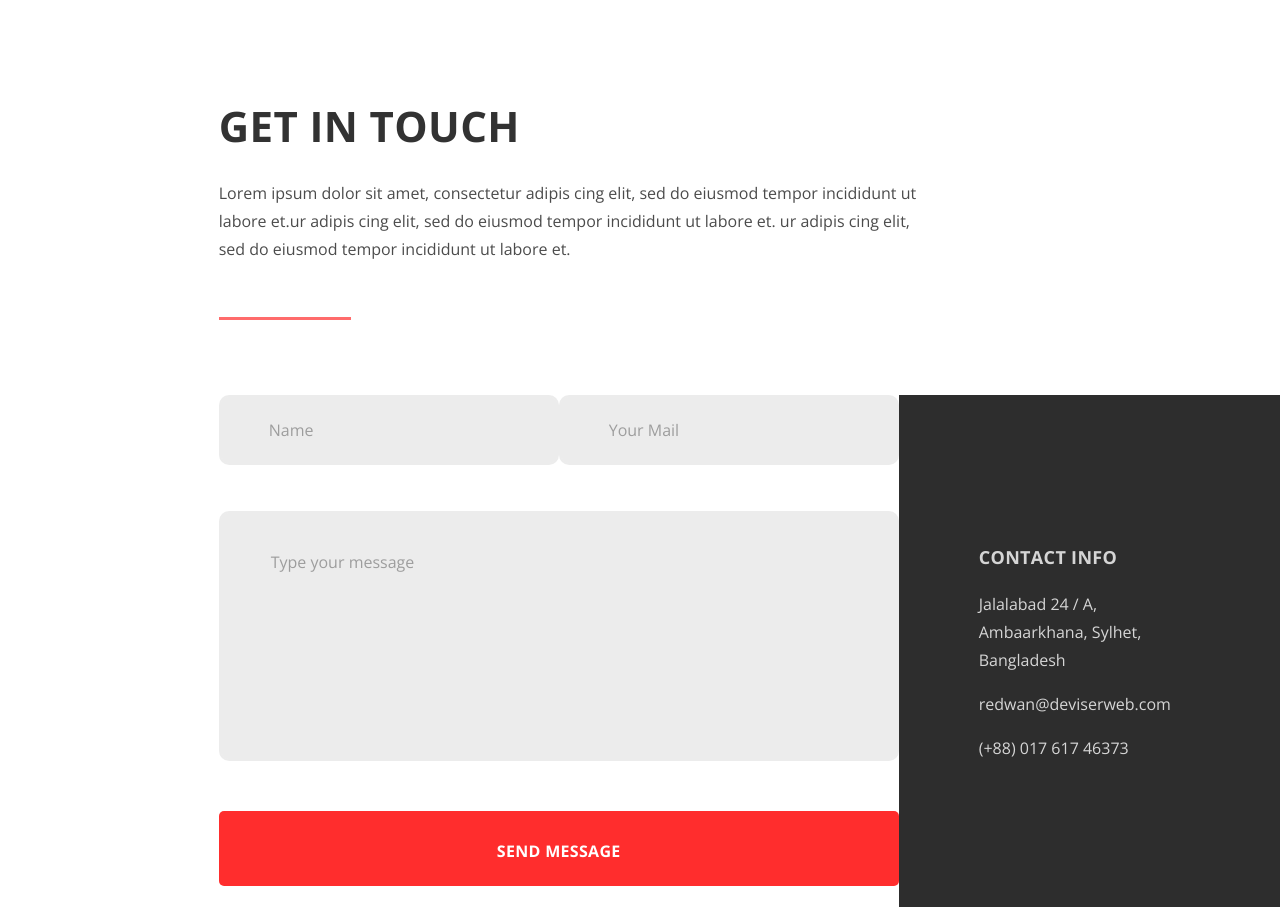
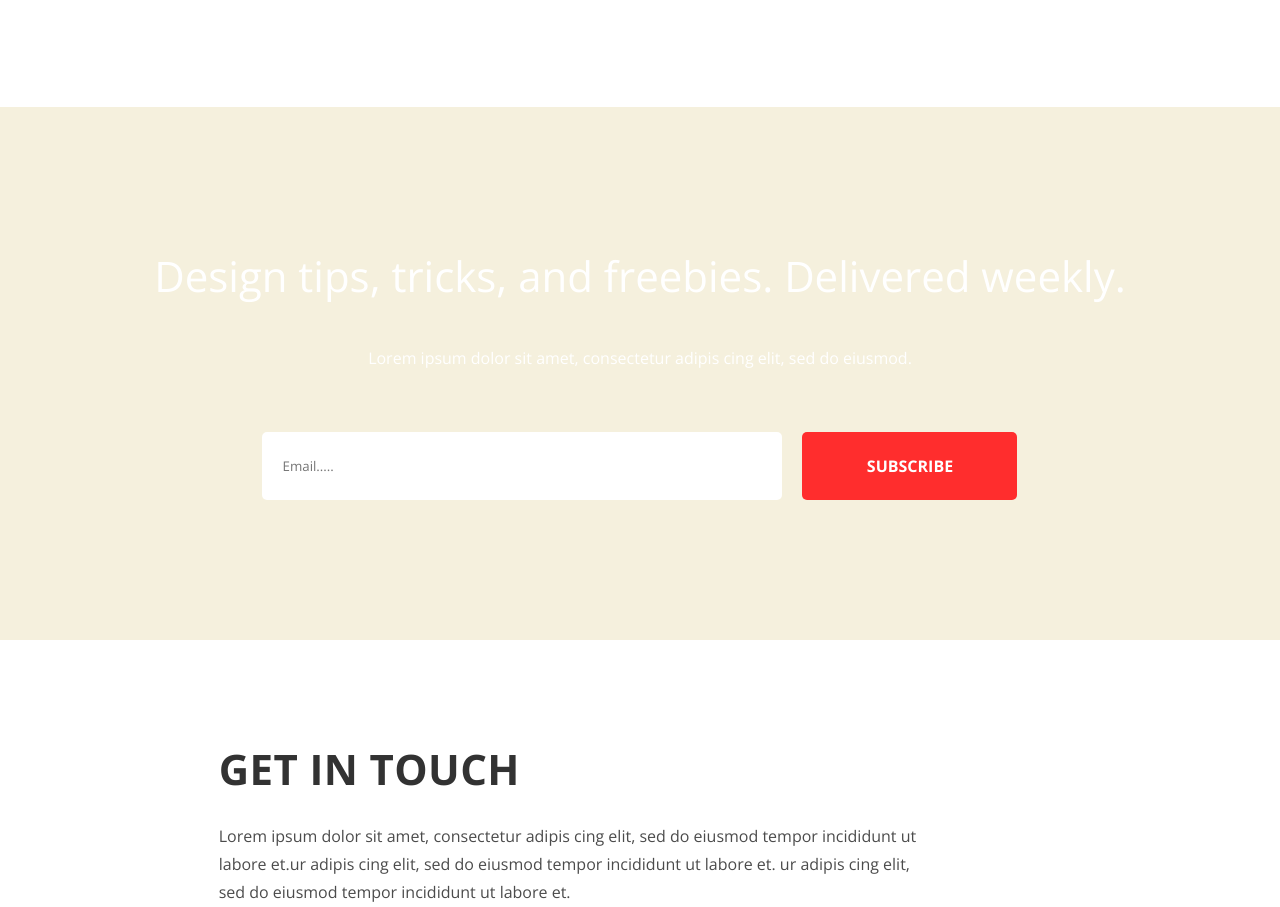
Before and after one commit to gnomi43/Agnecy_landing, a website: page index.html in a window 1280 px wide. Shown: the part 3284-4191 px from the top of the page. Drawn offline with nearby package versions, Linux system fonts and the light colour scheme.

Commit message:
add block subscribe

```diff
--- a/index.html
+++ b/index.html
@@ -159,6 +159,23 @@
             </div>
         </section>
 
+        <section class="subscribe">
+            <div class="subscribe__wrapper container">
+                <p class="subscribe__title">
+                    Design tips, tricks, and freebies. Delivered weekly.
+                </p>
+
+                <p class="subscribe__info">
+                    Lorem ipsum dolor sit amet, consectetur adipis cing elit, sed do eiusmod.
+                </p>
+
+                <form class="subscribe__form" action="https://echo.htmlacademy.ru/">
+                    <input class="subscribe__input" type="mail" name="mail" placeholder="Email.....">
+                    <button  class="subscribe__button" type="submit">subscribe</button>
+                </form>
+            </div>
+        </section>
+
         <section class="contact">
             <div class="contact__wrapper">
                 <div class="contact__title">
--- a/source/scss/style.scss
+++ b/source/scss/style.scss
@@ -432,6 +432,74 @@ ul, li, body{
 // Наша команда Конец
 
 
+// Подписка
+.subscribe{
+    margin-top: 110px;
+    padding: 140px 0;
+
+    background-color: $bg-photo;
+
+    &__wrapper {
+        display: flex;
+        flex-direction: column;
+        justify-content: space-between;
+
+        width: max-content;
+
+        text-align: center;
+        color: #fff;
+    }
+
+    &__title{
+        margin: 0;
+        margin-bottom: 40px;
+
+        font-size: 42px;
+    }
+
+    &__info{
+        margin: 0;
+        margin-bottom: 60px;
+
+        font-size: 16px;
+        line-height: 28px;
+    }
+
+    &__form{
+        display: flex;
+        justify-content: center;
+    }
+
+    &__input{
+        margin-right: 20px;
+        padding: 25px 20px;
+
+        width: 520px;
+
+        border: none;
+        border-radius: 5px;
+    }
+
+    &__button{
+        display: block;
+        width: 215px;
+
+        border: none;
+        border-radius: 5px;
+
+        text-align: center;
+        font-size: 16px;
+        color: #fff;
+        font-weight: 700;
+        text-transform: uppercase;
+
+        transition: .2s;
+
+        background-color: $main-red;
+    }
+}
+// Подписка Конец
+
 //Контакты компании
 
 .contact {
```
Also changed, not shown: source/css/style.css.
